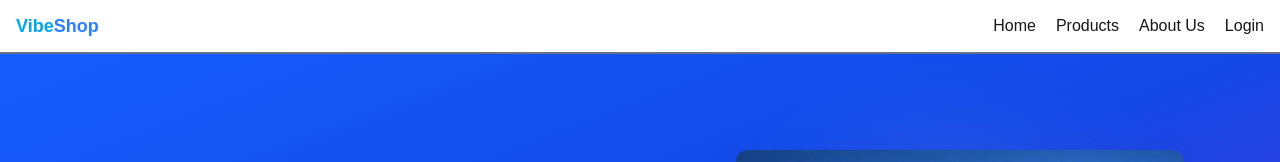
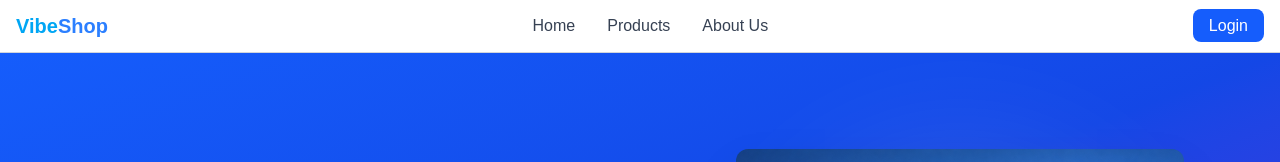
Before and after one commit to evrahimhasan/vibe-shop-next, a Next.js app: page / in a window 1280 px wide. Shown: the top 162 px of the page. Built offline with nearby package versions, Linux system fonts and the light colour scheme.

Commit message:
added logout and modify the navbar

```diff
--- /dev/null
+++ b/src/components/LogOut.jsx
@@ -0,0 +1,22 @@
+import Cookies from 'js-cookie';
+import { useRouter } from 'next/navigation';
+import React from 'react';
+
+const LogOut = () => {
+    const router = useRouter();
+
+    const handleLogout = () => {
+        Cookies.remove("auth");
+        router.push("/");
+    };
+    return (
+        <button
+            onClick={handleLogout}
+            className="bg-red-600 text-white px-4 py-2 rounded-lg hover:bg-red-700"
+        >
+            Logout
+        </button>
+    );
+};
+
+export default LogOut;
--- a/src/components/Navbar.jsx
+++ b/src/components/Navbar.jsx
@@ -1,20 +1,66 @@
+"use client";
+
+import Cookies from 'js-cookie';
 import Link from 'next/link';
-import React from 'react';
+import { usePathname, useRouter } from 'next/navigation';
+import React, { useEffect, useState } from 'react';
 
 const Navbar = () => {
+    const router = useRouter();
+    const pathname = usePathname();
+    const [isLoggedIn, setIsLoggedIn] = useState(false);
+
+    // check login status from cookie
+    useEffect(() => {
+        const auth = Cookies.get("auth");
+        setIsLoggedIn(!!auth);
+    }, [pathname]);
+
+    const handleLogout = () => {
+        Cookies.remove("auth");
+        setIsLoggedIn(false);
+        router.push("/");
+    };
     return (
-        <div className="px-4 py-3 border-b-2 border-gray-500 flex justify-between items-center flex-wrap">
-            <Link href={'/'} className="text-lg font-semibold text-blue-500">
-                <span className='text-sky-500'>Vibe</span>Shop</Link>
+        <header className="border-b border-gray-300">
+            <div className="max-w-7xl mx-auto px-4 py-3 flex items-center justify-between">
 
-            <nav className='space-x-5'>
-                <Link href="/">Home</Link>
-                <Link href="/products">Products</Link>
-                <Link href="/about-us">About Us</Link>
-                <Link href="/login">Login</Link>
-            </nav>
+                <Link href="/" className="text-xl font-bold">
+                    <span className="text-sky-500">Vibe</span>
+                    <span className="text-blue-500">Shop</span>
+                </Link>
 
-        </div>
+                <nav className="hidden md:flex gap-8 text-gray-700 font-medium">
+                    <Link href="/" className="hover:text-blue-600">
+                        Home
+                    </Link>
+                    <Link href="/products" className="hover:text-blue-600">
+                        Products
+                    </Link>
+                    <Link href="/about-us" className="hover:text-blue-600">
+                        About Us
+                    </Link>
+                </nav>
+
+                <div>
+                    {isLoggedIn ? (
+                        <button
+                            onClick={handleLogout}
+                            className="bg-red-500 text-white px-4 py-2 rounded-lg hover:bg-red-600 transition"
+                        >
+                            Logout
+                        </button>
+                    ) : (
+                        <Link
+                            href="/login"
+                            className="bg-blue-600 text-white px-4 py-2 rounded-lg hover:bg-blue-700 transition"
+                        >
+                            Login
+                        </Link>
+                    )}
+                </div>
+            </div>
+        </header>
     );
 };
 
```
